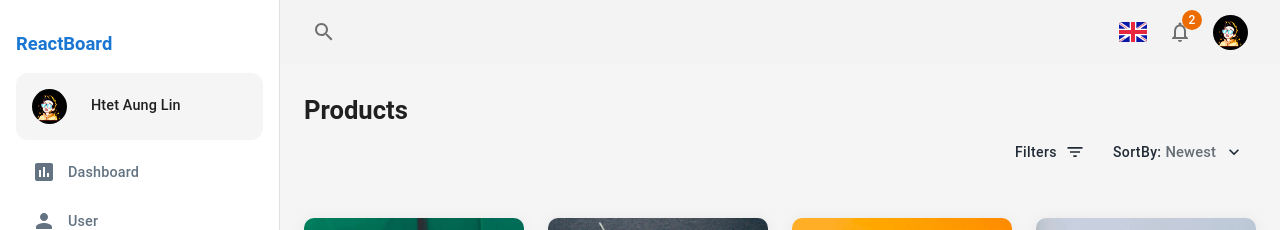
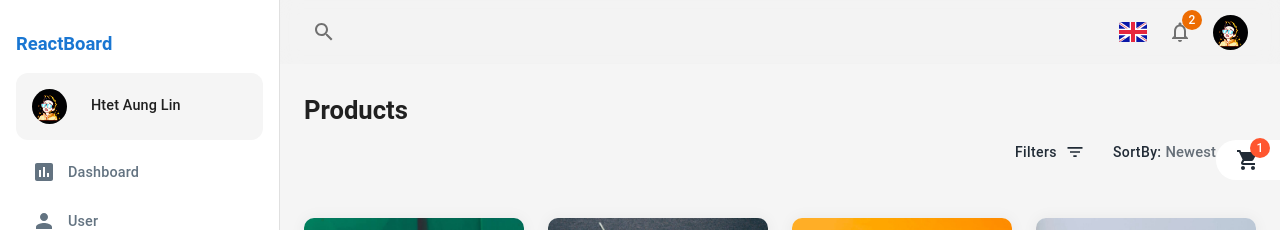
Before and after one commit to HTLA380/React-Dashboard, a React app: page /product in a window 1280 px wide. Shown: the top 230 px of the page. Built offline with nearby package versions, Linux system fonts and the light colour scheme; the HTML template or start-up script is replaced by a standard one.

Commit message:
adding checkout button

```diff
--- /dev/null
+++ b/src/pages/product/Checkout.tsx
@@ -0,0 +1,29 @@
+import { ShoppingCart } from "@mui/icons-material";
+import { Badge, Box } from "@mui/material";
+import React from "react";
+
+const Checkout: React.FC = () => {
+  return (
+    <Box
+      sx={{
+        padding: "0.5rem 1.25rem",
+        backgroundColor: "#fff",
+        position: "fixed",
+        top: 140,
+        right: 0,
+        borderRadius: "100vmax 0 0 100vmax",
+        cursor: "pointer",
+        border: "none",
+        ":hover": {
+          filter: "brightness(0.9)",
+        },
+      }}
+      component={"button"}>
+      <Badge badgeContent={1} color="error">
+        <ShoppingCart sx={{ color: "primary.contrastText" }} />
+      </Badge>
+    </Box>
+  );
+};
+
+export default Checkout;
--- a/src/pages/product/Products.tsx
+++ b/src/pages/product/Products.tsx
@@ -13,6 +13,7 @@ import React from "react";
 import PopoverEl from "../../utils/PopoverEl";
 import EachProduct from "./EachProduct";
 import { productData } from "./productData";
+import Checkout from "./Checkout";
 
 const Products: React.FC = () => {
   return (
@@ -99,6 +100,8 @@ const Products: React.FC = () => {
           );
         })}
       </Grid>
+
+      <Checkout />
     </Container>
   );
 };
--- a/src/theme.ts
+++ b/src/theme.ts
@@ -12,6 +12,9 @@ export const theme = createTheme({
     },
     secondary: {
       main: "#919eab",
+    },
+    error: {
+      main: "#ff5630",
     },
   },
   components: {
```
